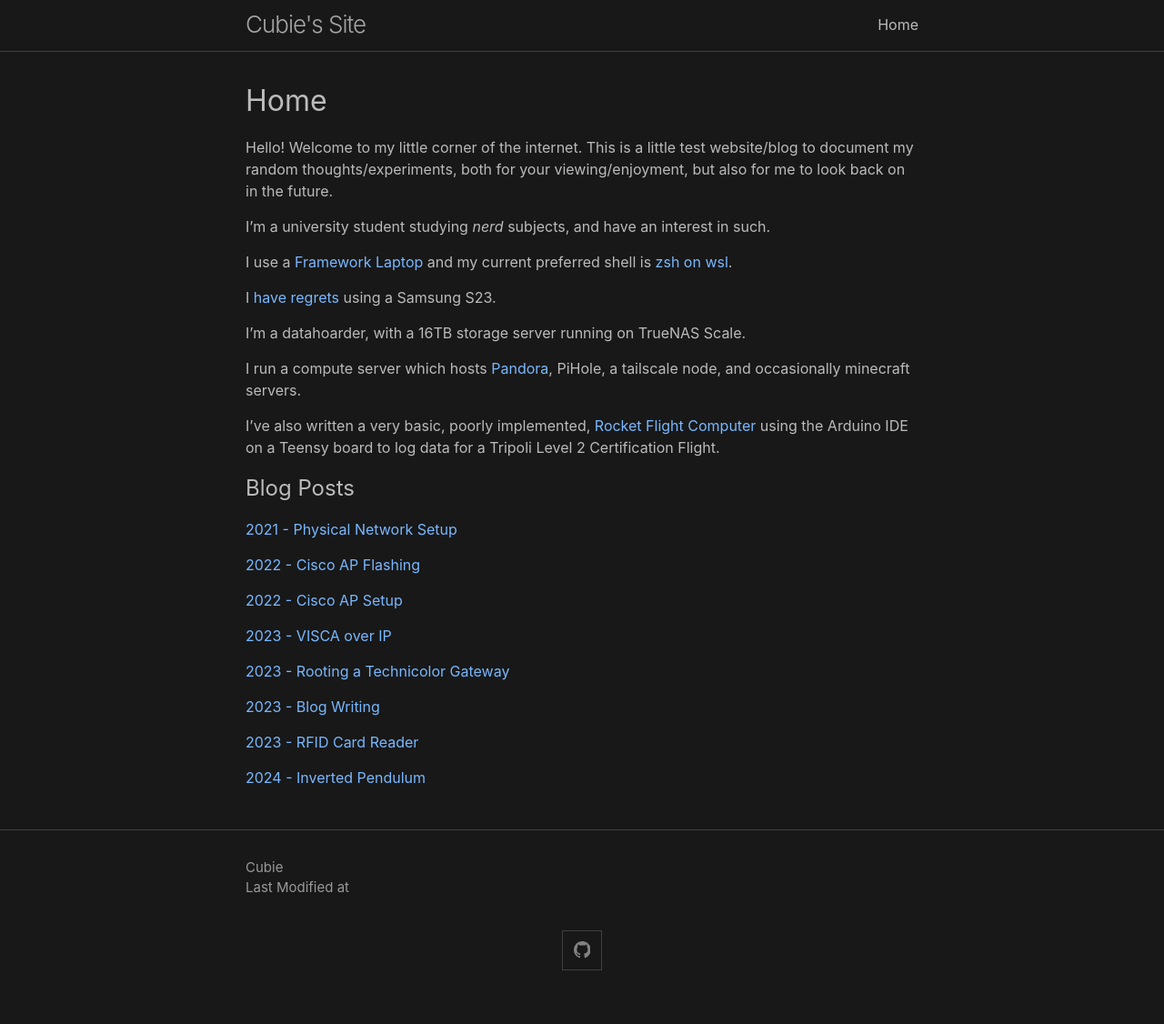
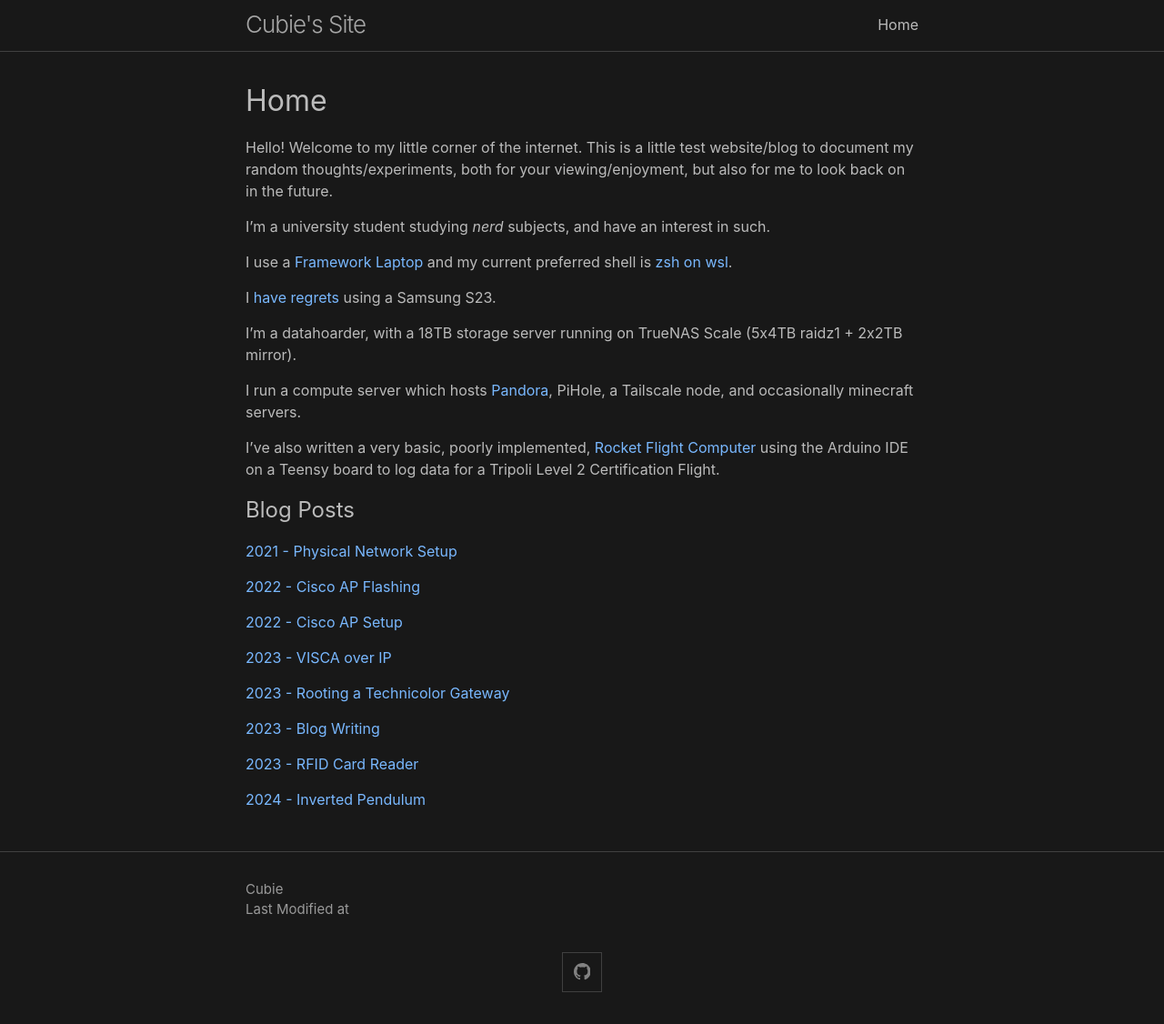
Before and after one commit to Cubie87/cubie87.github.io, a Jekyll site: the page built from index.md, in a window 1280 px wide. Shown: the whole page at 91% size. Built offline with Jekyll 4.4.1, drawn with Linux system fonts in a browser that asks for light colours; our own code applies the rules of GitHub Pages for plain Markdown files; before the commit the page ends 1102 px from its top, so only the background shows below that.

Commit message:
shell added ctf packages, homepage storage config

```diff
--- a/index.md
+++ b/index.md
@@ -8,9 +8,9 @@
 
 I [have regrets](posts/s23bloat.md) using a Samsung S23.
 
-I'm a datahoarder, with a 16TB storage server running on TrueNAS Scale.
+I'm a datahoarder, with a 18TB storage server running on TrueNAS Scale (5x4TB raidz1 + 2x2TB mirror).
 
-I run a compute server which hosts [Pandora](posts/pandora.md), PiHole, a tailscale node, and occasionally minecraft servers.
+I run a compute server which hosts [Pandora](posts/pandora.md), PiHole, a Tailscale node, and occasionally minecraft servers.
 
 I've also written a very basic, poorly implemented, [Rocket Flight Computer](https://github.com/Cubie87/L2RocketSoftware) using the Arduino IDE on a Teensy board to log data for a Tripoli Level 2 Certification Flight.
 
```
Also changed, not shown: posts/shell.md (+4 -0 lines).
